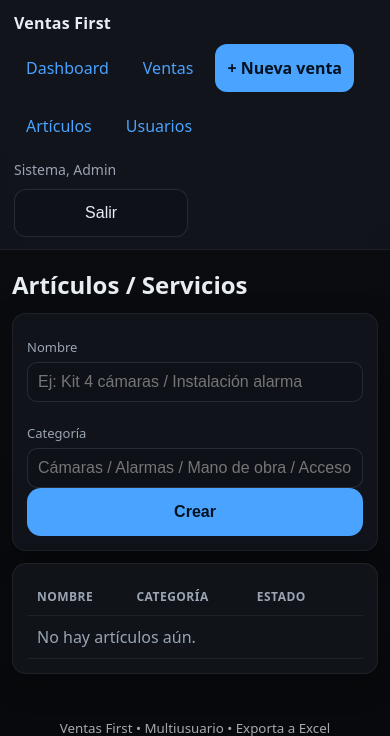
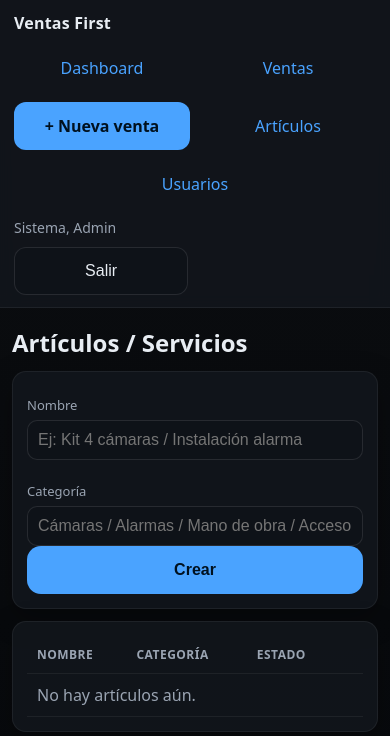
Before and after one commit to hdrut/FirstImports, a FastAPI app: page /articulos in a window 390 px wide. Shown: the top 736 px of the page. Run offline with FastAPI, Linux system fonts and the light colour scheme; the visitor is signed in with stand-in values (Sample User, id 1); data comes from the database, SQL or seed files in the repository; data that the repository does not hold is empty; some libraries are stand-ins or nearby versions.

Commit message:
Update base.html: mobile nav two columns for better layout

```diff
--- a/templates/base.html
+++ b/templates/base.html
@@ -32,6 +32,7 @@
         justify-content: center;
         min-height: 48px;
         text-decoration: none;
+                flex: 1 1 calc(50% - 10px);
       }
 
       /* Botones y controles con tamaño mínimo */
```
